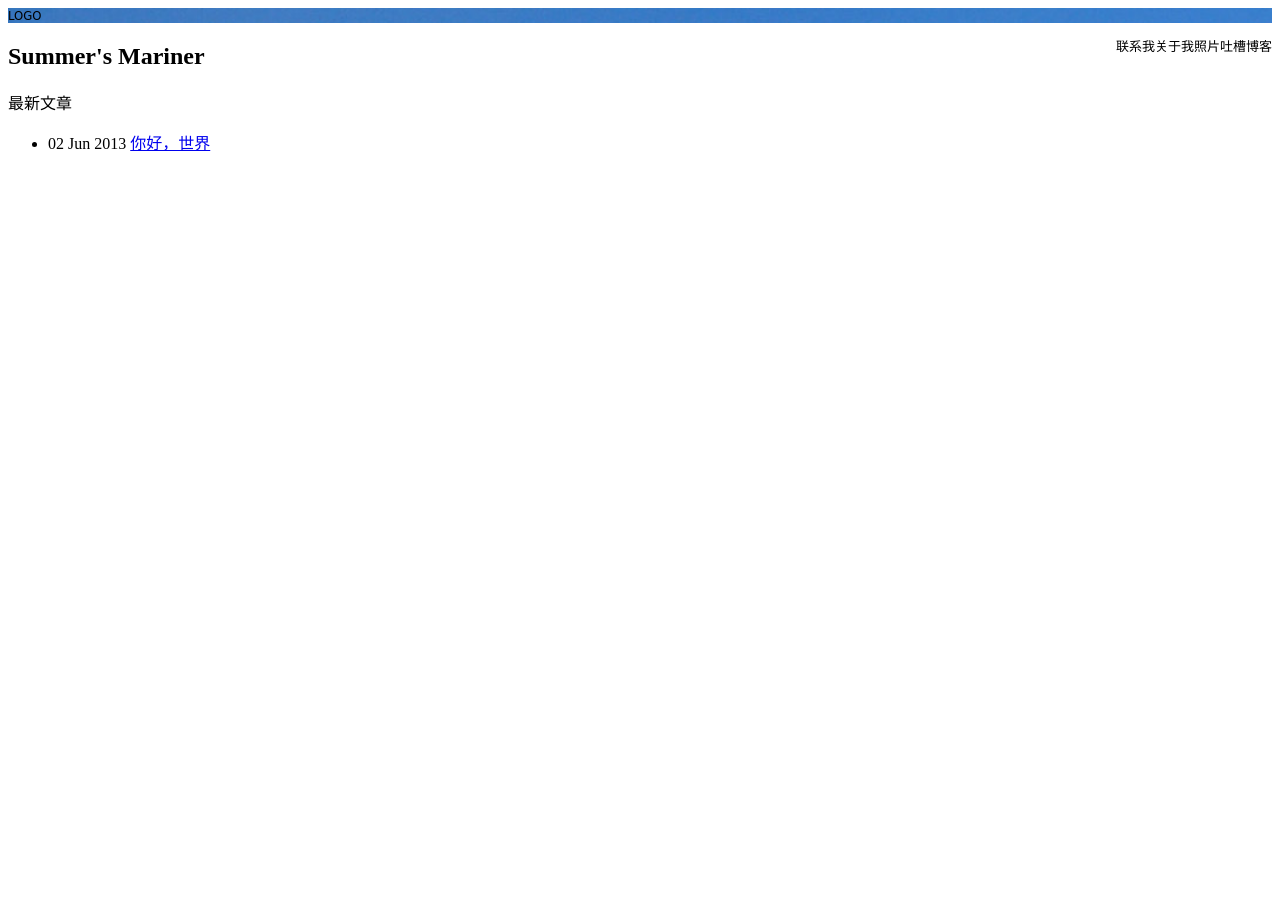
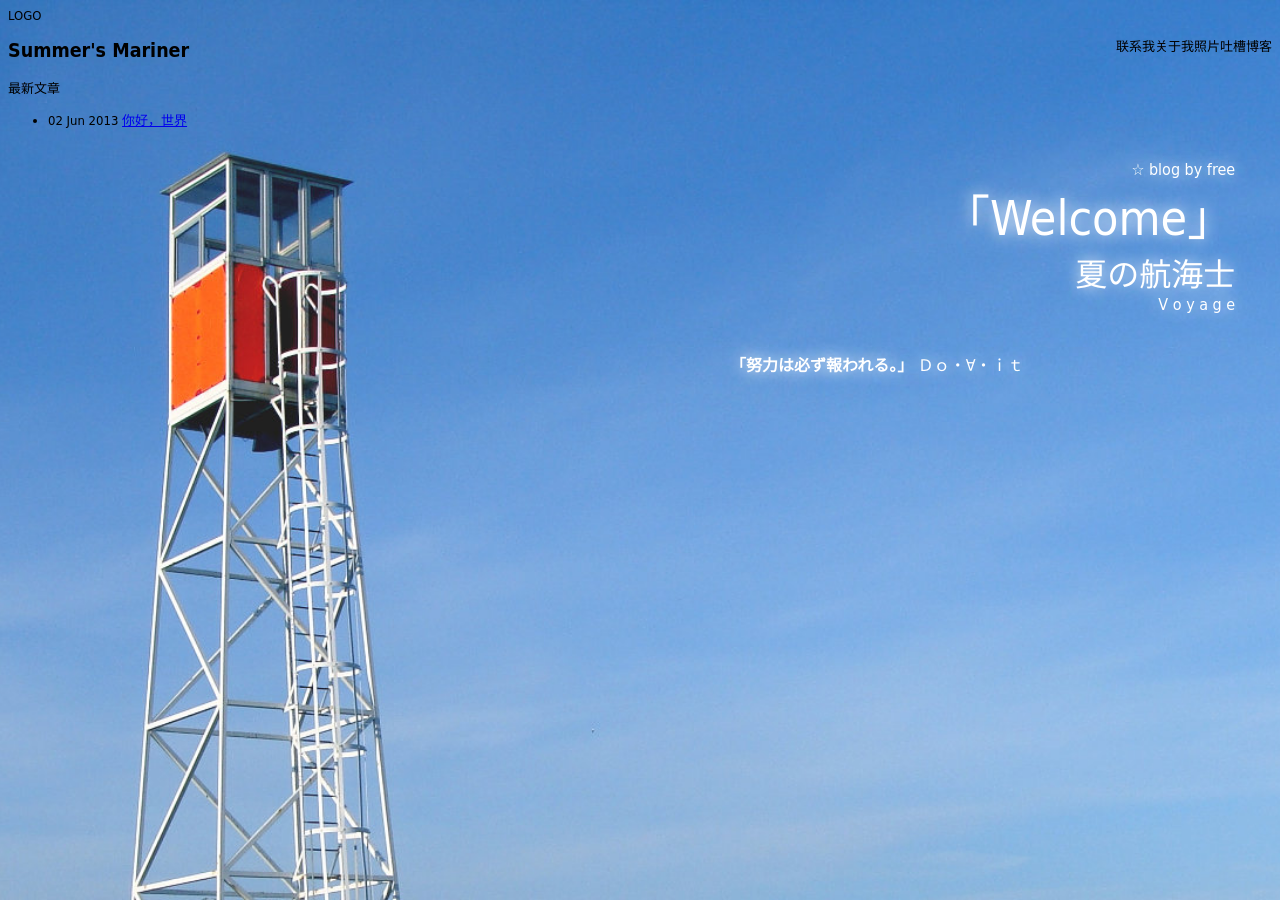
Before and after one commit to free1/free1.github.com, a Jekyll site: the page built from index.html, in a window 1280 px wide. Built offline with Jekyll 4.4.1, drawn with Linux system fonts in a browser that asks for light colours; Markdown is read by kramdown in place of the engine named in the settings.

Commit message:
change index

```diff
--- a/css/main.css
+++ b/css/main.css
@@ -1,5 +1,5 @@
 /* 主体 */
-div#main {
+body {
 	background-attachment: fixed;
 	background-color: #6ca2e0;
 	background-image: url(/images/bg.jpg);
--- a/index.html
+++ b/index.html
@@ -3,8 +3,6 @@ layout: main
 description: Free's personal blog
 title: Summer's Mariner
 ---
-<!-- 整体 -->
-<div id="main">
 <!-- 顶部 -->
 <div id="top">
     <!-- 左 -->
@@ -47,7 +45,7 @@ title: Summer's Mariner
 <div id="bottom">
 
 </div>
-</div>
+
 <div id="divnavigation">
     <h2>{{ page.title }}</h2>
     <p>最新文章</p>
```
